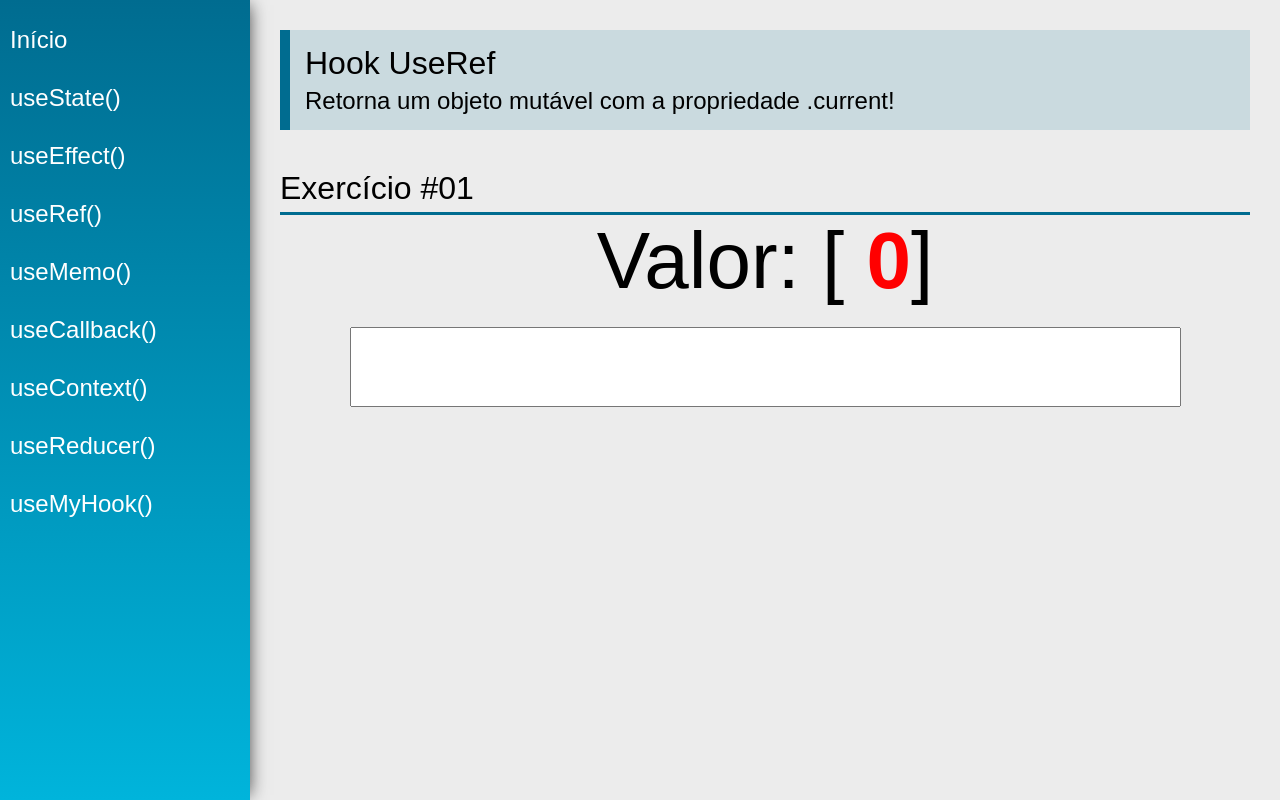
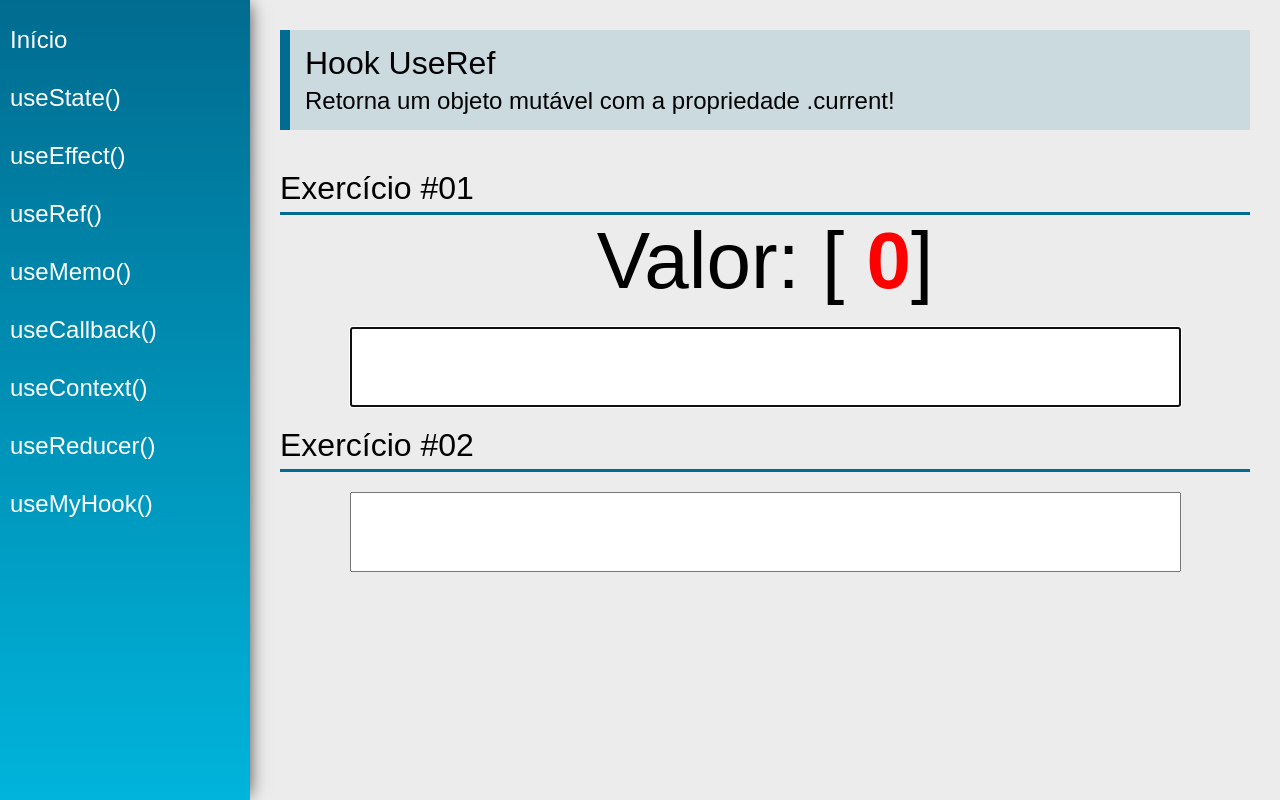
Before and after one commit to MateusGomes04/Hooks-React, a React (Create React App) app: page /useRef in a window 1280 px wide. Built offline with nearby package versions, Linux system fonts and the light colour scheme.

Commit message:
add  useRef #02

```diff
--- a/src/views/examples/UseRef.jsx
+++ b/src/views/examples/UseRef.jsx
@@ -5,11 +5,21 @@
 
 const UseRef = (props) => {
     const [value1, setValue1] = useState("")
+    const [value2, setValue2] = useState("")
+
     const count = useRef(0)
+    const myInput1 = useRef(null)
+    const myInput2 = useRef(null)
 
     useEffect(function() {
         count.current = count.current + 1
+        myInput2.current.focus()
     }, [value1])
+
+    useEffect(function() {
+        count.current++
+        myInput1.current.focus()
+    }, [value2])
 
     return (
         <div className="UseRef">
@@ -26,7 +36,16 @@
                 <span className="text">]</span>
                 </div>
                 <input type="text" className="input"
+                    ref={myInput1}
                 value={value1} onChange={e => setValue1(e.target.value)} />
+            </div>
+
+            <SectionTitle title="Exercício #02" />
+            <div className="center">
+                <input type="text" className="input"
+                ref={myInput2}
+                value={value2} onChange={e => setValue2(e.target.value)} />
+
             </div>
         </div>
     )
```
